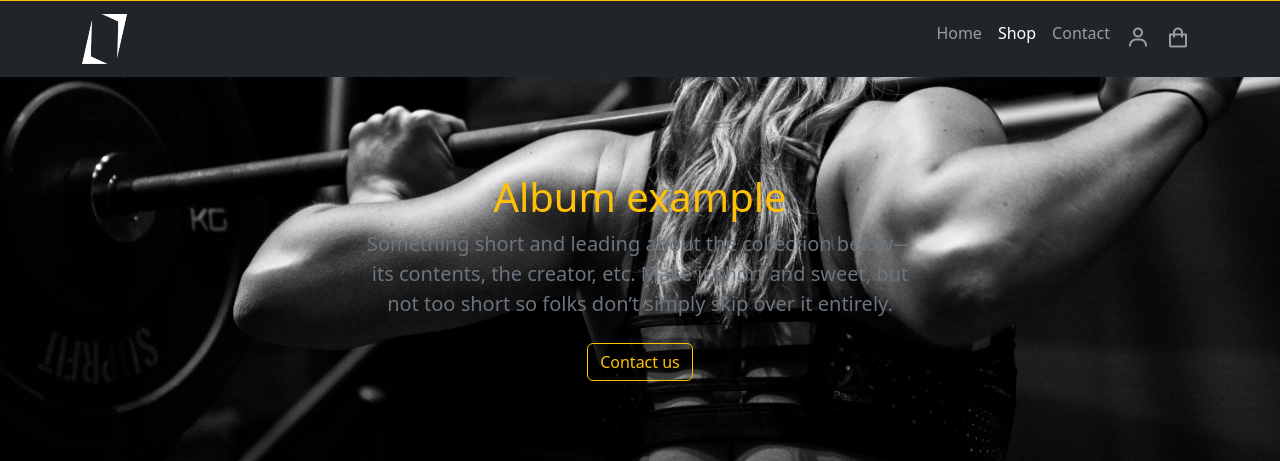
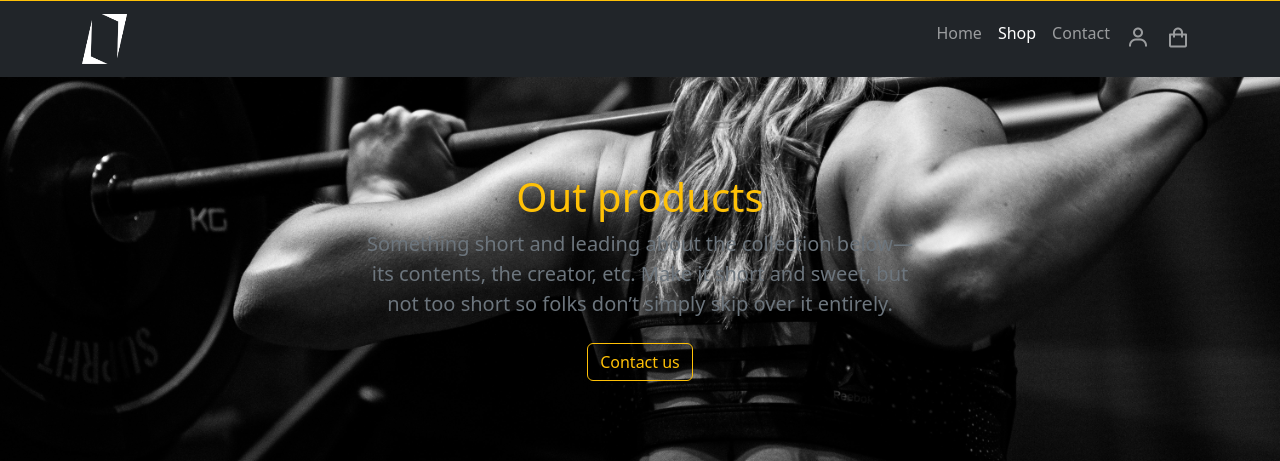
Before and after one commit to aebrance/ekan, a Django app: page /shop/ in a window 1280 px wide. Shown: the part 226-687 px from the top of the page. Run offline with Django 3.2, Linux system fonts and the light colour scheme; data comes from the database, SQL or seed files in the repository; some libraries are stand-ins or nearby versions.

Commit message:
"4/1/2023"

```diff
--- a/Templates/app_shop/shop.html
+++ b/Templates/app_shop/shop.html
@@ -5,7 +5,7 @@
 <section class="pt-5 pb-2 text-center container">
     <div class="row py-lg-5">
         <div class="col-lg-6 col-md-8 mx-auto">
-            <h1 class="fw-light text-warning">Album example</h1>
+            <h1 class="fw-light text-warning">Out products</h1>
             <p class="lead text-muted">Something short and leading about the collection below—its contents, the creator,
                 etc. Make it short and sweet, but not too short so folks don’t simply skip over it entirely.</p>
             <p>
```
Also changed, not shown: static_dev/scss/bootstrap/mixins/_backdrop.scss (+10 -2 lines), 1 other file.
